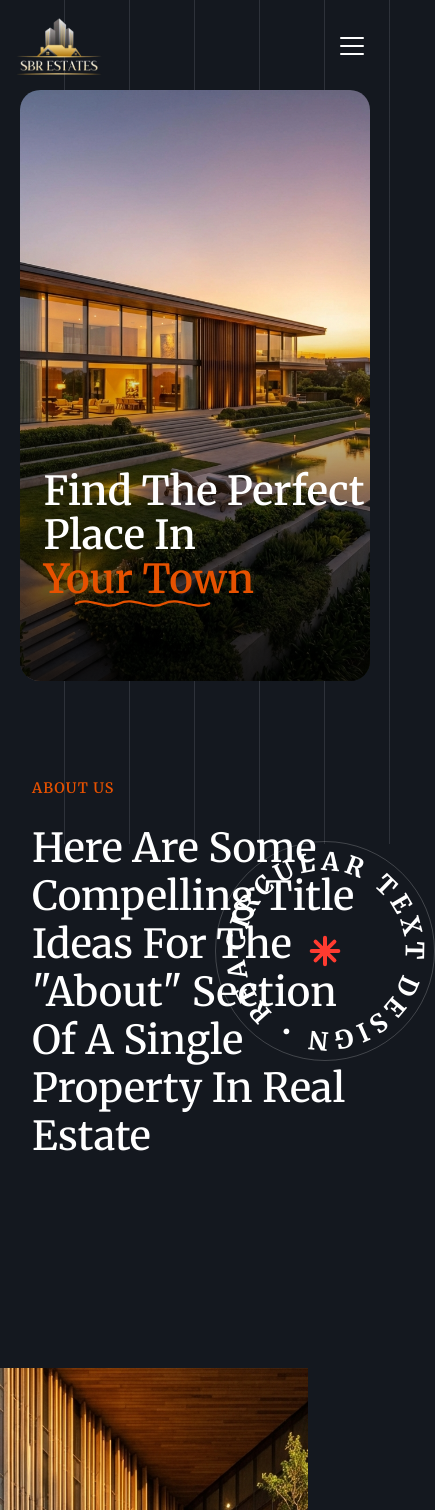
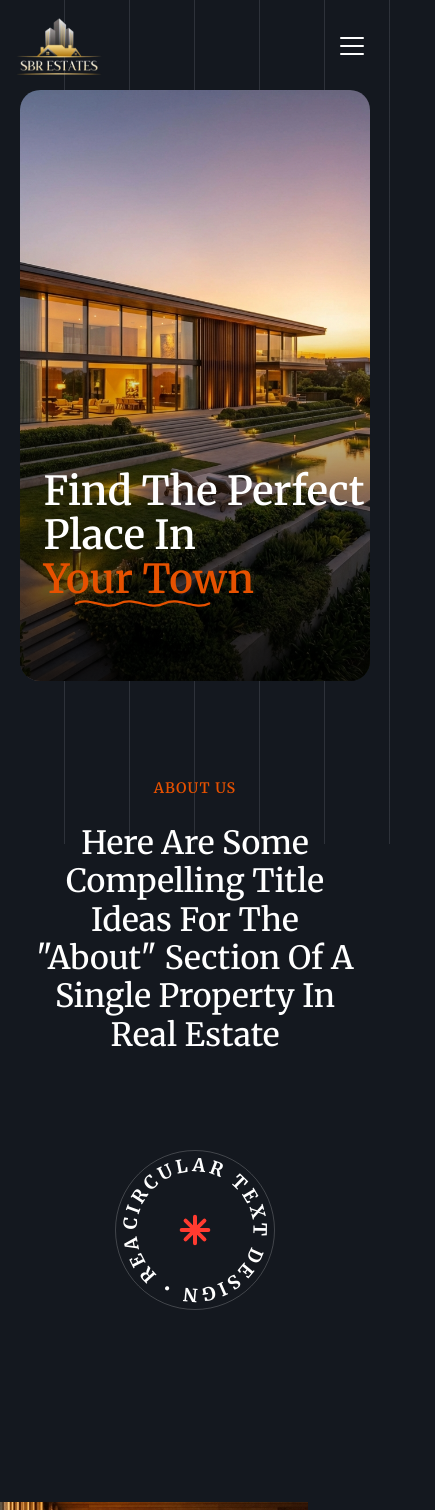
Before and after one commit to viratco/sbrwebsite, a React (Vite) app: page / in a window 390 px wide. Shown: the top 1510 px of the page, 435 px wide, since content can reach past the window. Built offline with nearby package versions, Linux system fonts and the light colour scheme; no server answers.

Commit message:
Fix About Section text overlap on mobile

```diff
--- a/src/components/AboutSection.css
+++ b/src/components/AboutSection.css
@@ -104,10 +104,35 @@
 @media (max-width: 768px) {
     .about-container {
         flex-direction: column;
-        gap: 2rem;
+        gap: 3rem;
+        position: relative;
+    }
+
+    .about-text-content {
+        max-width: 100%;
+        text-align: center;
+        /* Center text on mobile for better balance */
     }
 
     .about-headline {
-        font-size: 2.5rem;
+        font-size: clamp(2rem, 5vw, 3rem);
+    }
+
+    .about-badge-container {
+        position: relative;
+        /* Switch to relative flow */
+        right: auto;
+        top: auto;
+        transform: none;
+        width: 100%;
+        display: flex;
+        justify-content: center;
+        margin-top: 2rem;
+    }
+
+    .circular-badge {
+        width: 160px;
+        /* Smaller on mobile */
+        height: 160px;
     }
 }
```
